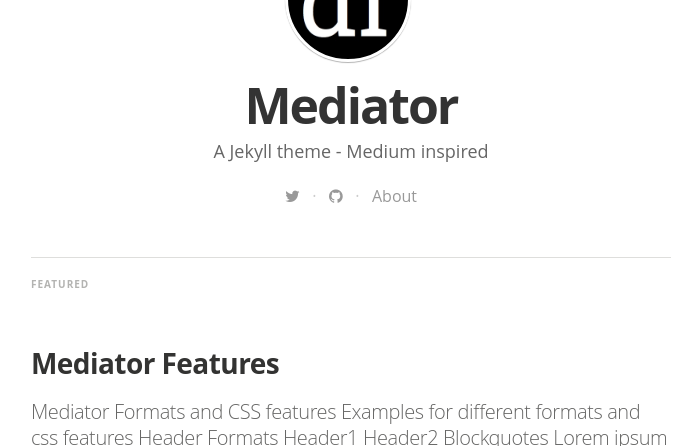
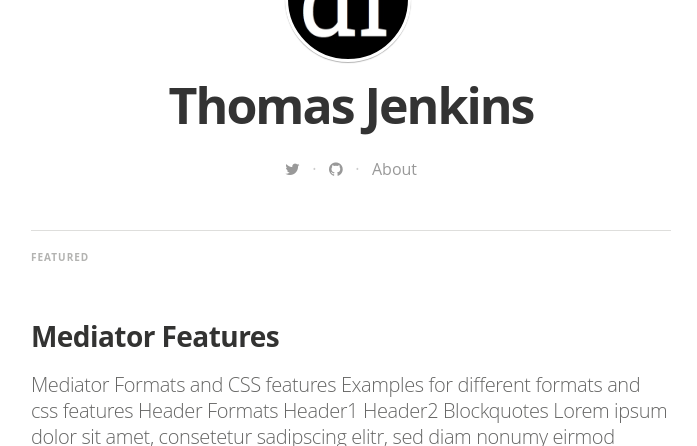
Before and after one commit to tomjenkins-zz/tomjenkins.github.io, a Jekyll site: the page built from index.html, in a window 1280 px wide and 900 px high, cut to the strip 454-900 px from the top of the window. Shown: the whole strip, without its empty margins (289-986 px from the left). Built offline with Jekyll 4.4.1, drawn with Linux system fonts in a browser that asks for light colours; nearby versions of some CDN libraries; some web fonts are replaced; Markdown is read by kramdown in place of the engine named in the settings; the list of posts is cut into pages by our own code; some of the changed text lies outside the part shown.

Commit message:
updating basic config

```diff
--- a/_config.yml
+++ b/_config.yml
@@ -3,29 +3,29 @@ markdown: redcarpet
 highlighter: pygments
 
 # Site settings
-title: "Mediator"
+title: "Thomas Jenkins"
 description: > # this means to ignore newlines until "email:"
-   A Jekyll theme - Medium inspired
 
-email: a-mail@mail.mail
+
+email: tom@thomasjenkins.net
 #blog logo
 logo: "/assets/images/df_logo.jpg"
 # blog cover
 cover: "/assets/images/cA4aKEIPQrerBnp1yGHv_IMG_9534-3-2.jpg"
 
-name: 'Dirk Fabisch'
-author: 'Dirk Fabisch'
+name: 'Tom Jenkins'
+author: 'Tom Jenkins'
 author_image: "/assets/images/author.jpg"
 
 paginate:	5
 
-url: "http://myblog.***.***" # the base hostname & protocol for your site
+url: "/" # the base hostname & protocol for your site
 baseurl: ""
 
 # social icons and sharing options
 social:
   - icon:	twitter
-    url:	https://twitter.com/dirkfabisch
+    url:	https://twitter.com/tomjenks
     desc: Follow me on twitter
     share_url: http://twitter.com/share
     share_title: ?text=
@@ -39,7 +39,7 @@ social:
 #    share_link: "&amp;u="
 
   - icon:	github
-    url:	https://github.com/dirkfabisch
+    url:	https://github.com/tomjenkins
     desc:	Fork me on github
     share_url:
     share_title:
```
